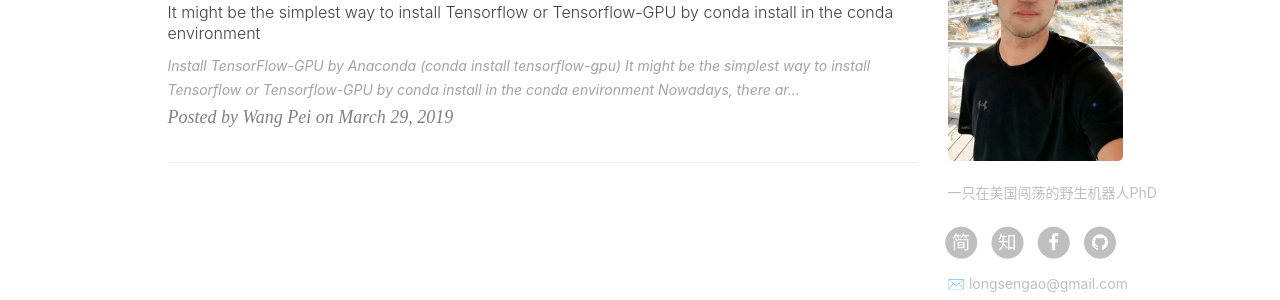
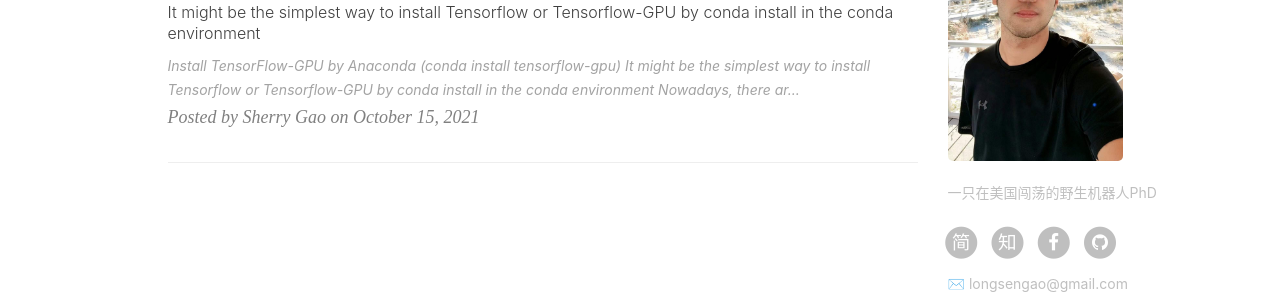
Before and after one commit to gaolongsen/gaolongsen.github.io, a Jekyll site: the page built from index.html, in a window 1280 px wide. Shown: the part 821-1121 px from the top of the page. Built offline with Jekyll 4.4.1, drawn with Linux system fonts in a browser that asks for light colours; nearby versions of some CDN libraries; the list of posts is cut into pages by our own code; comment, search, counter and statistics services are not loaded.

Commit message:
Update 2019-03-29-Install-TensorFlow-GPU-by-Anaconda(conda install tensorflow-gpu).md

```diff
--- a/_posts/2019-03-29-Install-TensorFlow-GPU-by-Anaconda(conda install tensorflow-gpu).md
+++ b/_posts/2019-03-29-Install-TensorFlow-GPU-by-Anaconda(conda install tensorflow-gpu).md
@@ -2,8 +2,8 @@
 layout:     post
 title:      Install TensorFlow-GPU by Anaconda (conda install tensorflow-gpu)
 subtitle:   It might be the simplest way to install Tensorflow or Tensorflow-GPU by conda install in the conda environment
-date:       2019-03-29
-author:     Wang Pei
+date:       2021-10-15
+author:     Sherry Gao
 header-img: img/art-Anaconda-TensorFlow.jpg
 catalog: true
 tags:
```
